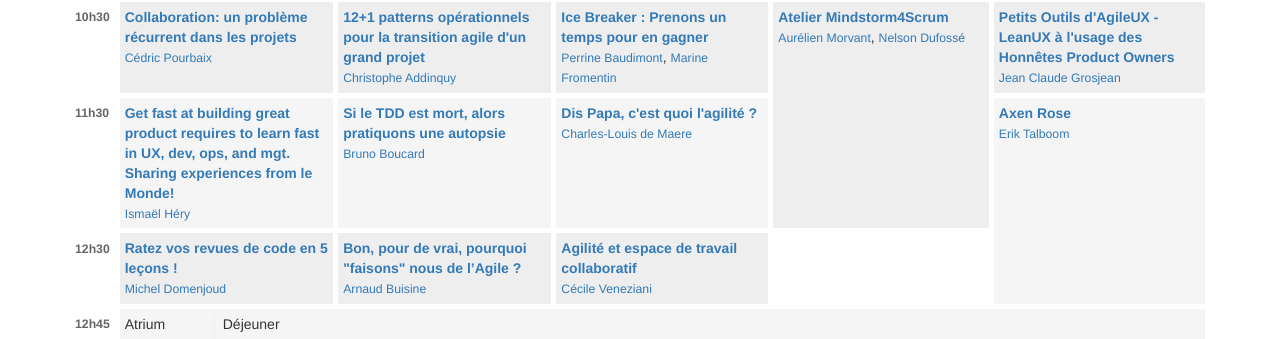
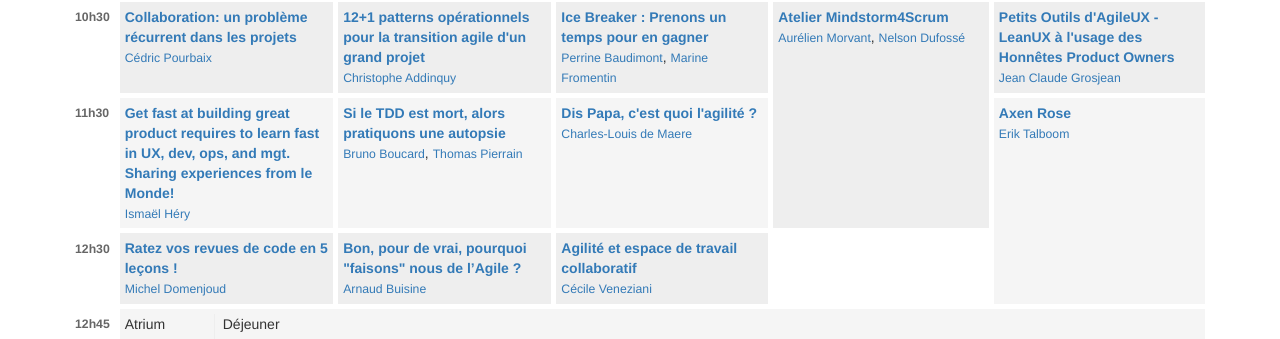
Before and after one commit to jak78/agile-tour-lille-2017, a Jekyll site: the page built from 00-schedule.html, in a window 1280 px wide and 900 px high, scrolled down 411 px. Shown: the part 115-454 px from the top of the window. Built offline with Jekyll 4.4.1, drawn with Linux system fonts in a browser that asks for light colours; nearby versions of some CDN libraries.

Commit message:
add Thomas Pierrain as Bruno Boucard's cospeaker

```diff
--- a/_data/schedule.yml
+++ b/_data/schedule.yml
@@ -50,7 +50,7 @@
         speaker: Ismaël Héry
         description: "Getting fast and efficiently to the 'product market fit' state requires fast and efficient learning in the diverse and risky activities of user experience and design, software development, operations in production and management. We will share practices for maximizing learning in those activities, based on le Monde product development experiences, taking inspiration in the Lean principle of Heijunka."
       - subject: Si le TDD est mort, alors pratiquons une autopsie
-        speaker: Bruno Boucard
+        speaker: Bruno Boucard, Thomas Pierrain
         description: "Dans cette session, nous analyserons pourquoi de nombreux développeurs ont finalement jeté l’éponge du test-first face à la difficulté de faire émerger du code.  Par comparaison, si Michel-Ange avait été développeur quels auraient été ses secrets. Quelle était la posture de cet artiste ?  En effet, comment concilier nos intuitions et projections mentales avec cette approche a priori minimaliste et contre-intuitive ?  Exemples à l'appui, 2 craftsmen vous montreront comment sauter le pas… ou tout simplement optimiser votre efficacité dans ce dispositif sans jamais tomber dans le dogmatisme."
       - subject: Dis Papa, c'est quoi l'agilité ?
         speaker: Charles-Louis de Maere
```
